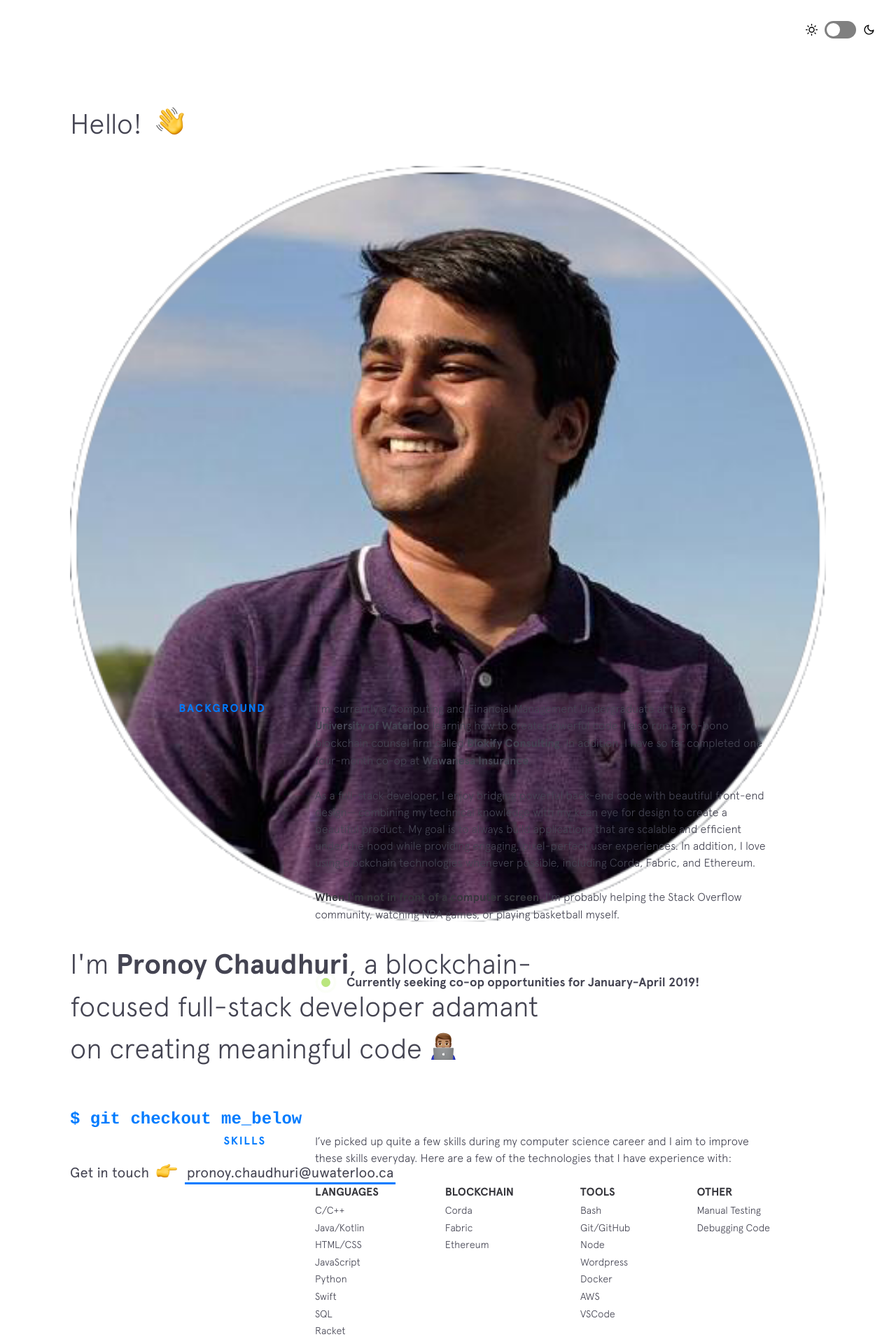
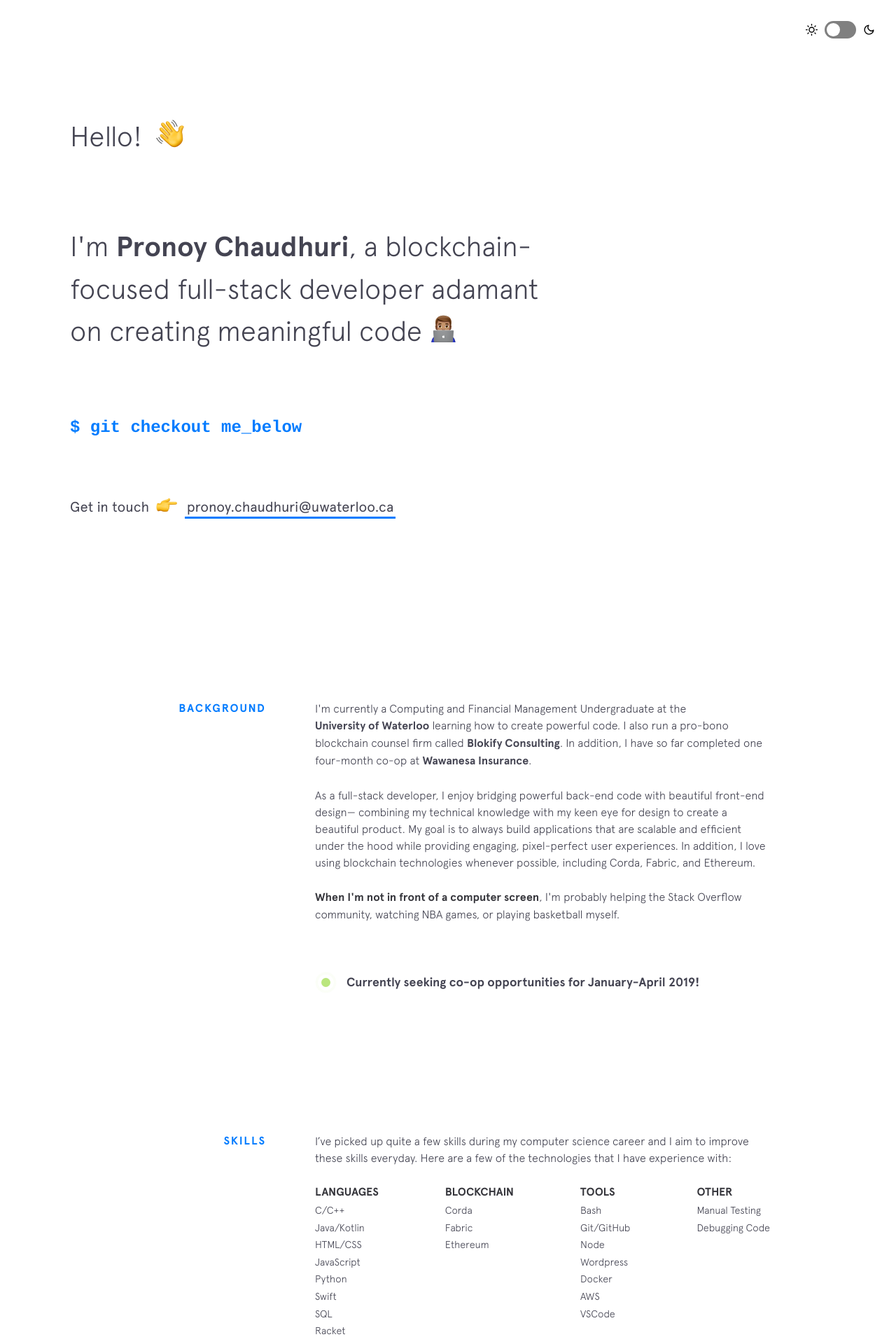
Before and after one commit to PronoyC/pronoyc.github.io, a Jekyll site: the page built from index.html, in a window 1280 px wide. Shown: the top 1920 px of the page at 70% size. Built offline with Jekyll 4.4.1, drawn with Linux system fonts in a browser that asks for light colours; nearby versions of some CDN libraries.

Commit message:
Update intro.html

```diff
--- a/_includes/intro.html
+++ b/_includes/intro.html
@@ -1,7 +1,6 @@
 <header class="intro">
   <h1 class="intro__hello">Hello!
     <span class="emoji wave-hand animated"></span>
-    <img src="img/headshot.png" alt="" style="height: 100%; width: 100%; object-fit: contain"></img>
   </h1>
 
   <h2 class="intro__tagline">I'm
```
